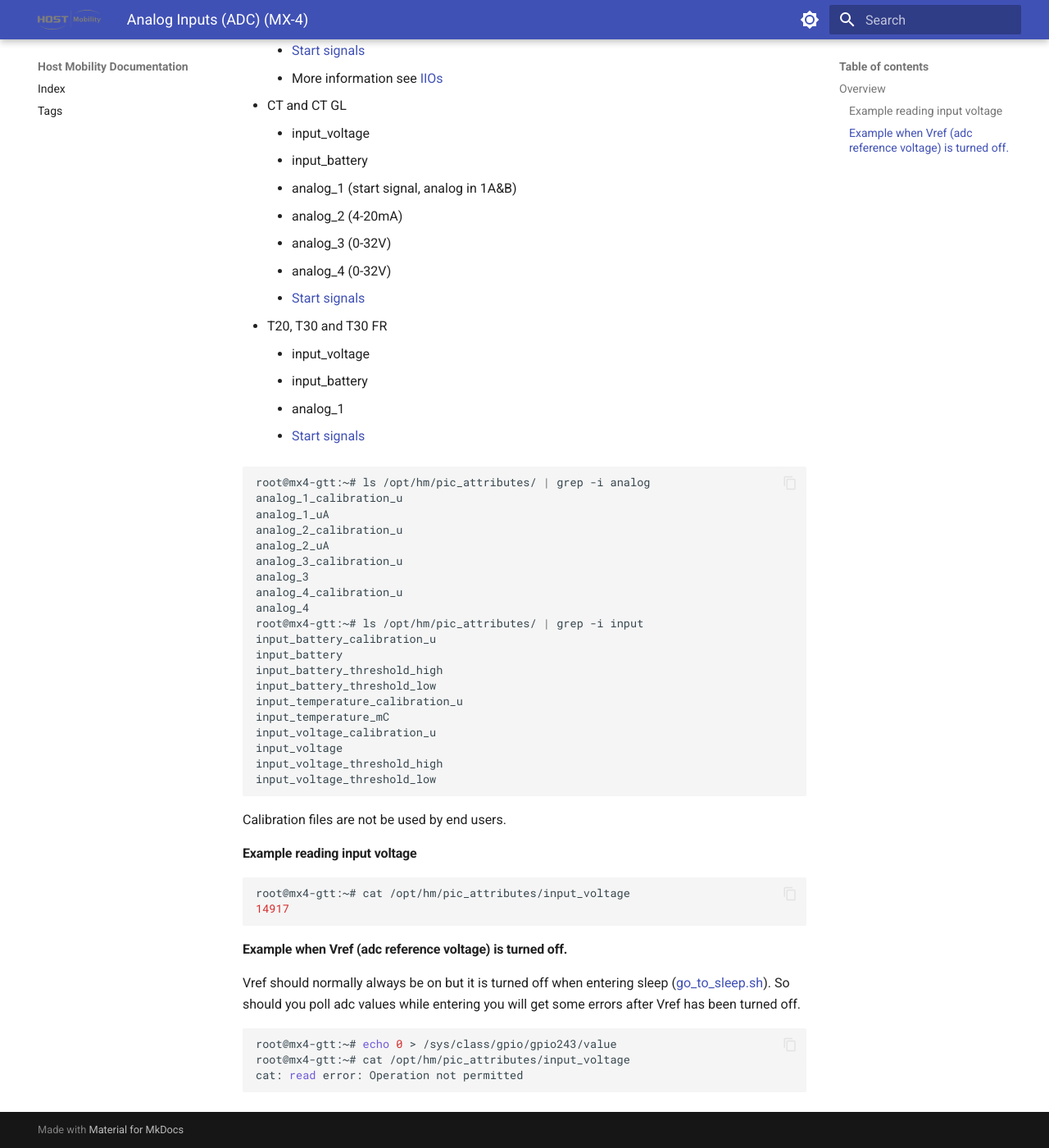
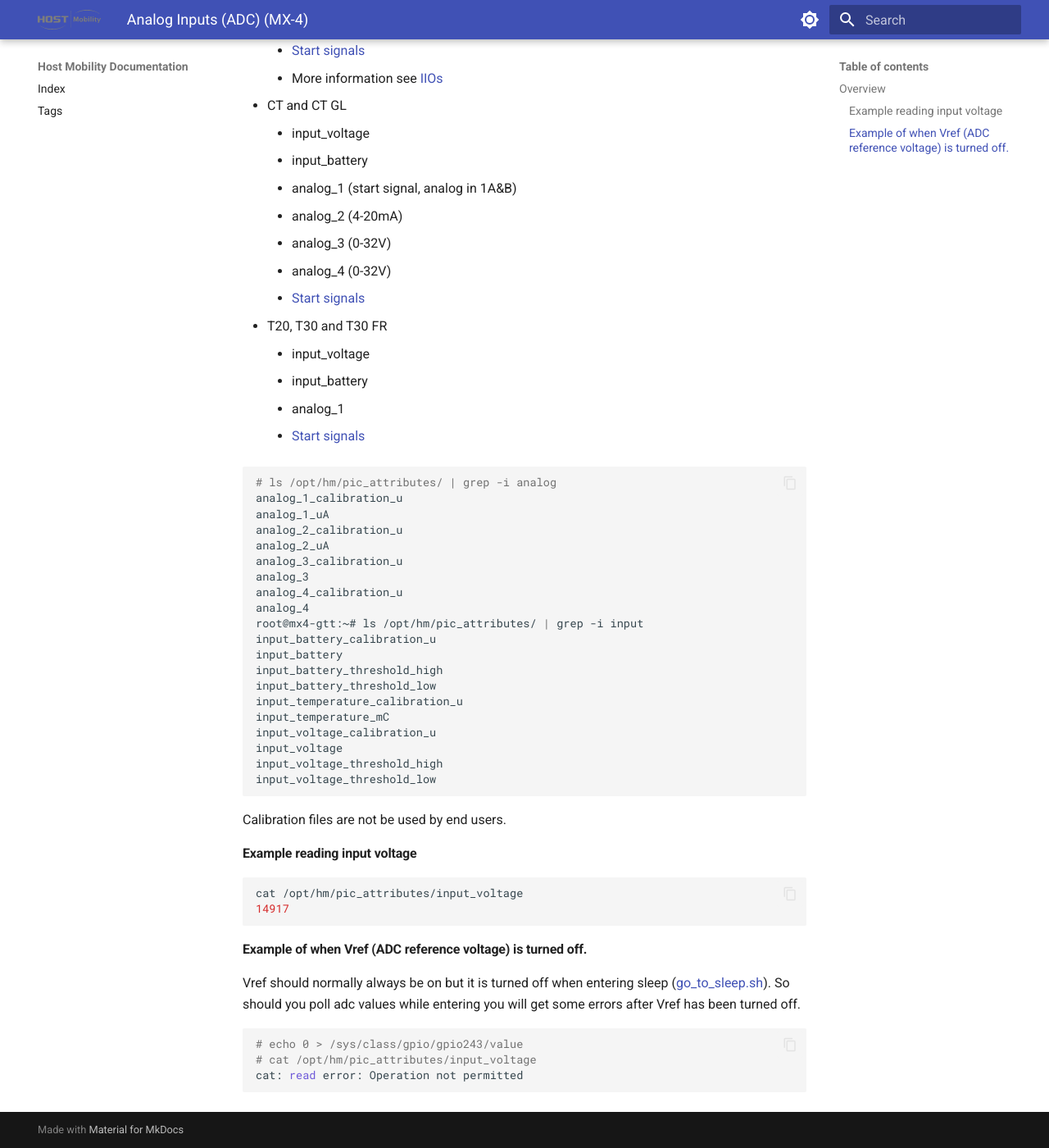
Before and after one commit to hostmobility/documentation, an MkDocs documentation site: the page built from docs/interfaces/mx4/analog.md, in a window 1280 px wide and 1400 px high, scrolled down 398 px. Shown: the whole window at 82% size. Built offline with MkDocs 1.6.1 and Material for MkDocs 9.7.7, drawn with Linux system fonts in a browser that asks for light colours.

Commit message:
Analog: Apply suggestions from code review
Co-authored-by: albsod <albin.soderqvist@hostmobility.com>

````diff
--- a/docs/interfaces/mx4/analog.md
+++ b/docs/interfaces/mx4/analog.md
@@ -37,7 +37,7 @@ The ADC conversions are managed by the co-processor and the values are exposed a
 
 
 ```bash
-root@mx4-gtt:~# ls /opt/hm/pic_attributes/ | grep -i analog
+# ls /opt/hm/pic_attributes/ | grep -i analog
 analog_1_calibration_u
 analog_1_uA
 analog_2_calibration_u
@@ -64,11 +64,11 @@ Calibration files are not be used by end users.
 #### Example reading input voltage
 
 ```bash
-root@mx4-gtt:~# cat /opt/hm/pic_attributes/input_voltage
+cat /opt/hm/pic_attributes/input_voltage
 14917
 ```
 
-#### Example when Vref (adc reference voltage) is turned off.
+#### Example of when Vref (ADC reference voltage) is turned off.
 
 Vref should normally always be on but it is turned off when entering sleep
 ([go_to_sleep.sh](https://github.com/hostmobility/mx4/blob/master/scripts/mx4/go_to_sleep.sh)).
@@ -76,7 +76,7 @@ So should you poll adc values while entering you will get some errors after Vref
 has been turned off.
 
 ```bash
-root@mx4-gtt:~# echo 0 > /sys/class/gpio/gpio243/value
-root@mx4-gtt:~# cat /opt/hm/pic_attributes/input_voltage
+# echo 0 > /sys/class/gpio/gpio243/value
+# cat /opt/hm/pic_attributes/input_voltage
 cat: read error: Operation not permitted
 ```
````
Also changed, not shown: docs/interfaces/analog.md (+3 -4 lines), docs/interfaces/c61/io.md (+2 -2 lines), docs/interfaces/mxv/analog.md (+1 -1 lines).
